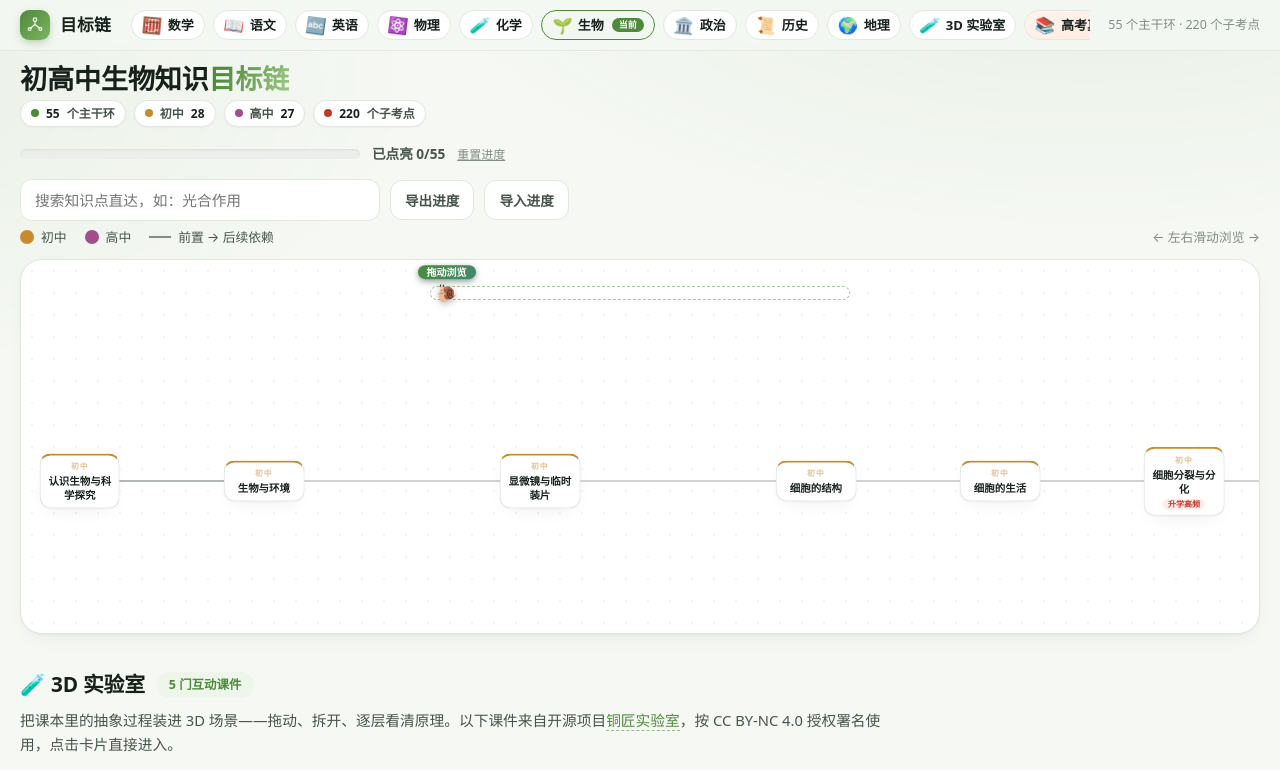
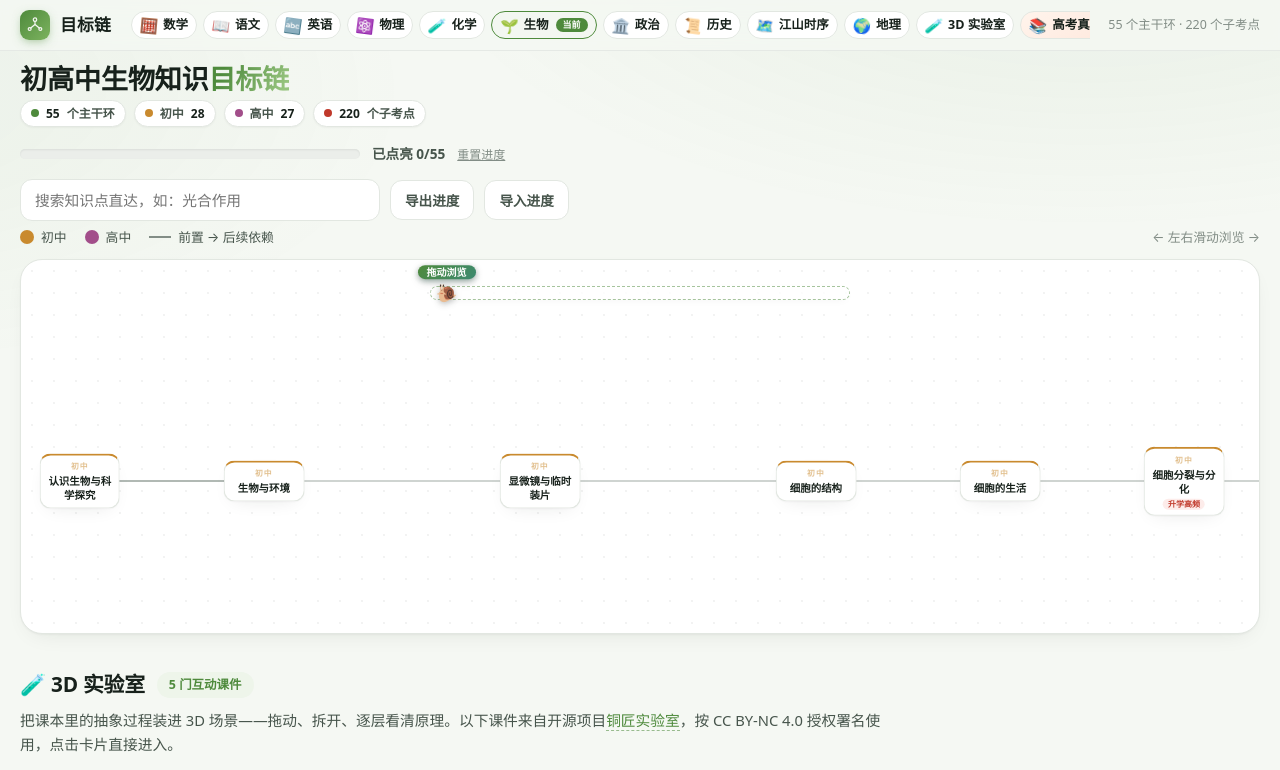
Before and after one commit to jinxiuqilin/mubiaolian, a plain HTML site: page mubiaolian-bio.html in a window 1280 px wide. Shown: the top 770 px of the page. Drawn offline with Linux system fonts and the light colour scheme.

Commit message:
压缩顶栏卡片尺寸，修复新增江山时序后高考真题标签被挤出可视区

```diff
--- a/mubiaolian-bio.html
+++ b/mubiaolian-bio.html
@@ -342,13 +342,13 @@ footer{padding:12px 0 36px;font-size:.88rem;}
 <style>
   .mbl-carousel{flex:1;min-width:0;overflow-x:auto;overflow-y:hidden;scrollbar-width:none;-webkit-overflow-scrolling:touch;}
   .mbl-carousel::-webkit-scrollbar{display:none}
-  .mbl-carousel-track{display:flex;gap:8px;width:max-content;margin-inline:auto;padding:4px 2px;cursor:grab;user-select:none;-webkit-user-select:none;}
+  .mbl-carousel-track{display:flex;gap:6px;width:max-content;margin-inline:auto;padding:4px 2px;cursor:grab;user-select:none;-webkit-user-select:none;}
   .mbl-carousel-track.dragging{cursor:grabbing}
-  .mbl-card{display:flex;flex-direction:row;align-items:center;gap:6px;width:auto;padding:4px 10px;background:var(--surface,#fff);border:1.5px solid var(--line,#e2e7e1);border-radius:99px;text-decoration:none;transition:transform .15s ease,box-shadow .15s ease,border-color .15s ease;}
-  .mbl-card .ic{font-size:16px;line-height:1;animation:mbl-wiggle 1.7s ease-in-out infinite alternate;}
+  .mbl-card{display:flex;flex-direction:row;align-items:center;gap:5px;width:auto;padding:3px 8px;background:var(--surface,#fff);border:1.5px solid var(--line,#e2e7e1);border-radius:99px;text-decoration:none;transition:transform .15s ease,box-shadow .15s ease,border-color .15s ease;}
+  .mbl-card .ic{font-size:14.5px;line-height:1;animation:mbl-wiggle 1.7s ease-in-out infinite alternate;}
   .mbl-card:nth-child(2n) .ic{animation-delay:.25s}
   .mbl-card:nth-child(3n) .ic{animation-delay:.5s}
-  .mbl-card .nm{font-size:13px;font-weight:700;color:var(--ink,#18211c);margin-top:0;}
+  .mbl-card .nm{font-size:12.5px;font-weight:700;color:var(--ink,#18211c);margin-top:0;}
   .mbl-card .ds{display:none;}
   .mbl-card:hover{transform:translateY(-1px) scale(1.03);box-shadow:0 8px 18px -8px rgba(24,33,28,.28);border-color:var(--cc);}
   .mbl-card.cur{border-color:var(--cc);background:color-mix(in srgb,var(--cc) 7%,#fff);}
@@ -356,7 +356,7 @@ footer{padding:12px 0 36px;font-size:.88rem;}
   .c-math{--cc:#2f6b57}.c-chinese{--cc:#8c3a2f}.c-english{--cc:#2f5a8f}.c-physics{--cc:#6d4a9c}.c-chem{--cc:#a83a5e}
   .c-bio{--cc:#4e8a3c}.c-pol{--cc:#1f7a8c}.c-hist{--cc:#9a6215}.c-geo{--cc:#6b7d2f}
   .c-gk{--cc:#e0532f;background:linear-gradient(150deg,#fff4ec,#ffe9de);}
-  .c-lab{--cc:#0f766e;}
+  .c-lab{--cc:#0f766e;}.c-atlas{--cc:#9e3b2c;}
   @keyframes mbl-wiggle{from{transform:rotate(-8deg)}to{transform:rotate(8deg)}}
   @media (prefers-reduced-motion: reduce){.mbl-card .ic{animation:none;}}
 </style>
@@ -384,7 +384,7 @@ footer{padding:12px 0 36px;font-size:.88rem;}
         <a class="mbl-card c-chem" href="mubiaolian-chem.html"><span class="ic">🧪</span><span class="nm">化学</span><span class="ds">链式图谱</span></a>
         <a class="mbl-card c-bio" href="mubiaolian-bio.html"><span class="ic">🌱</span><span class="nm">生物</span><span class="ds">链式图谱</span></a>
         <a class="mbl-card c-pol" href="mubiaolian-pol.html"><span class="ic">🏛️</span><span class="nm">政治</span><span class="ds">链式图谱</span></a>
-        <a class="mbl-card c-hist" href="mubiaolian-hist.html"><span class="ic">📜</span><span class="nm">历史</span><span class="ds">链式图谱</span></a>
+        <a class="mbl-card c-hist" href="mubiaolian-hist.html"><span class="ic">📜</span><span class="nm">历史</span><span class="ds">链式图谱</span></a><a class="mbl-card c-atlas" href="jiangshan/index.html"><span class="ic">🗺️</span><span class="nm">江山时序</span><span class="ds">历史舆图</span></a>
         <a class="mbl-card c-geo" href="mubiaolian-geo.html"><span class="ic">🌍</span><span class="nm">地理</span><span class="ds">链式图谱</span></a>
         <a class="mbl-card c-lab" href="labs/index.html"><span class="ic">🧪</span><span class="nm">3D 实验室</span><span class="ds">互动课件</span></a>
         <a class="mbl-card c-gk" href="gaokao.html"><span class="ic">📚</span><span class="nm">高考真题</span><span class="ds">历年卷库</span></a>
```
Also changed, not shown: gaokao.html (+6 -6 lines), mubiaolian-chem.html (+6 -6 lines), mubiaolian-chinese.html (+6 -6 lines), mubiaolian-english.html (+6 -6 lines), mubiaolian-geo.html (+6 -6 lines), mubiaolian-hist.html (+6 -6 lines), mubiaolian-math.html (+6 -6 lines), mubiaolian-physics.html (+6 -6 lines), mubiaolian-pol.html (+6 -6 lines).
